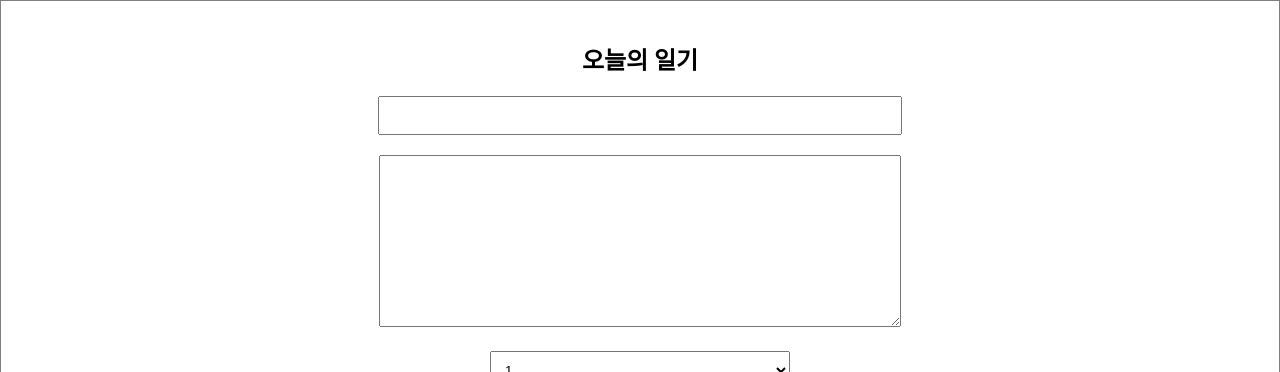
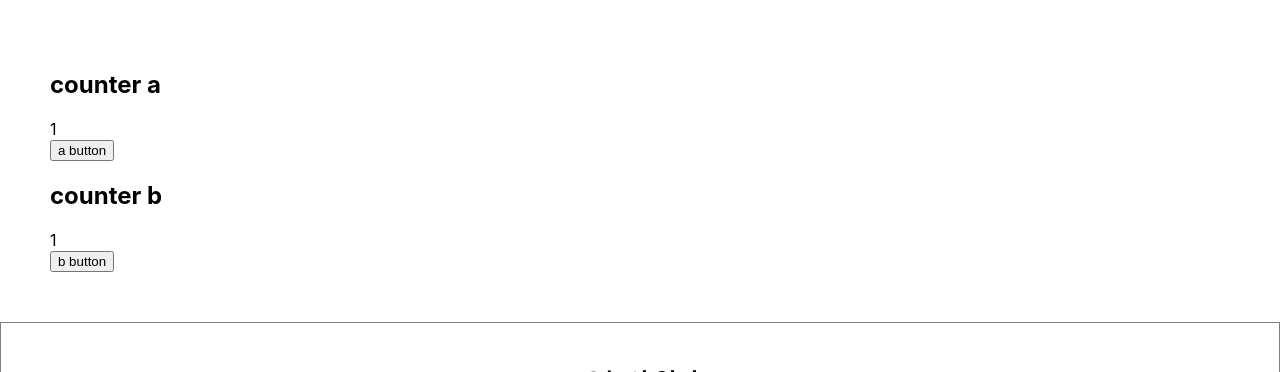
Before and after one commit to hoinlee-moi/Programming_Practice, a React (Create React App) app in the folder inflearn-react-practice/: page / in a window 1280 px wide. Shown: the top 372 px of the page. Built offline with nearby package versions, Linux system fonts and the light colour scheme; no server answers.

Commit message:
add : reactmemo 사용해보기

```diff
--- a/inflearn-react-practice/src/App.js
+++ b/inflearn-react-practice/src/App.js
@@ -2,6 +2,7 @@ import { useState, useRef, useEffect, useMemo } from "react";
 import "./App.css";
 import DiaryEditor from "./DiaryEditor";
 import DiaryList from "./DiaryList";
+import OptimizeTest from "./OptimizeTest";
 
 function App() {
   const [data, setData] = useState([]);
@@ -41,7 +42,6 @@ function App() {
   };
 
   const onRemove = (targetId) => {
-    console.log(`${targetId}가 삭제되었습니다`);
     const newDiaryList = data.filter((item) => item.id !== targetId);
     setData(newDiaryList);
   };
@@ -51,8 +51,6 @@ function App() {
   };
 
   const getDiaryAnalysis = useMemo(() => {
-    console.log("일기 분석 시작");
-
     const goodCount = data.filter((item) => item.emotion >= 3).length;
     const badCount = data.length - goodCount;
     const goodRatio = (goodCount / data.length) * 100;
@@ -64,6 +62,7 @@ function App() {
 
   return (
     <div className="App">
+      <OptimizeTest />
       <DiaryEditor onCreate={onCreate} />
       <div>전체 일기 : {data.length} </div>
       <div>기분 좋은 일기 개수 : {goodCount} </div>
--- /dev/null
+++ b/inflearn-react-practice/src/OptimizeTest.js
@@ -0,0 +1,55 @@
+import React, { useState, useEffect } from "react";
+
+const CounterA = React.memo(({ count }) => {
+  useEffect(() => {
+    console.log("CounterA update - count : ", count);
+  });
+  return <div>{count}</div>;
+});
+const CounterB = ({ obj }) => {
+  useEffect(() => {
+    console.log("CouterB update - count :", obj.count);
+  });
+
+  return <div>{obj.count}</div>;
+};
+
+const areEqual = (prevProps, nextProps) => {
+  return prevProps.obj.count === nextProps.obj.count;
+
+  //return true // 이전 프롭스와 현재 프롭스가 같다 -> 리렌더링을 일으키지 않음
+  //return false // 이전과 현재가 다르다 -> 리렌더링을 일으키다
+};
+const MemoizedCounterB = React.memo(CounterB, areEqual);
+
+const OptimizeTest = () => {
+  const [count, setCount] = useState(1);
+  const [obj, setObj] = useState({
+    count: 1,
+  });
+
+  return (
+    <div style={{ padding: 50 }}>
+      <div>
+        <h2>counter a</h2>
+        <CounterA count={count} />
+        <button onClick={() => setCount(count)}>a button</button>
+      </div>
+      <div>
+        <h2>counter b</h2>
+        <MemoizedCounterB obj={obj} />
+        <button
+          onClick={() =>
+            setObj({
+              count: obj.count,
+            })
+          }
+        >
+          b button
+        </button>
+      </div>
+    </div>
+  );
+};
+
+export default OptimizeTest;
```
